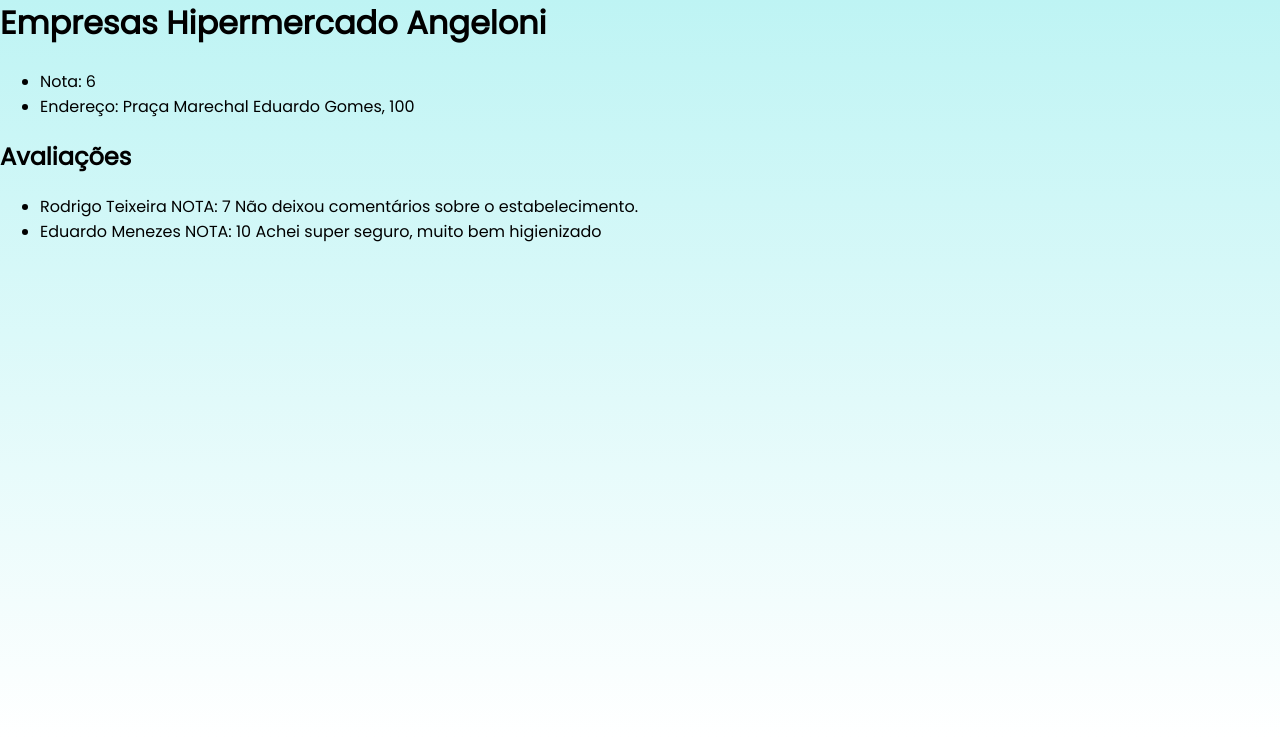
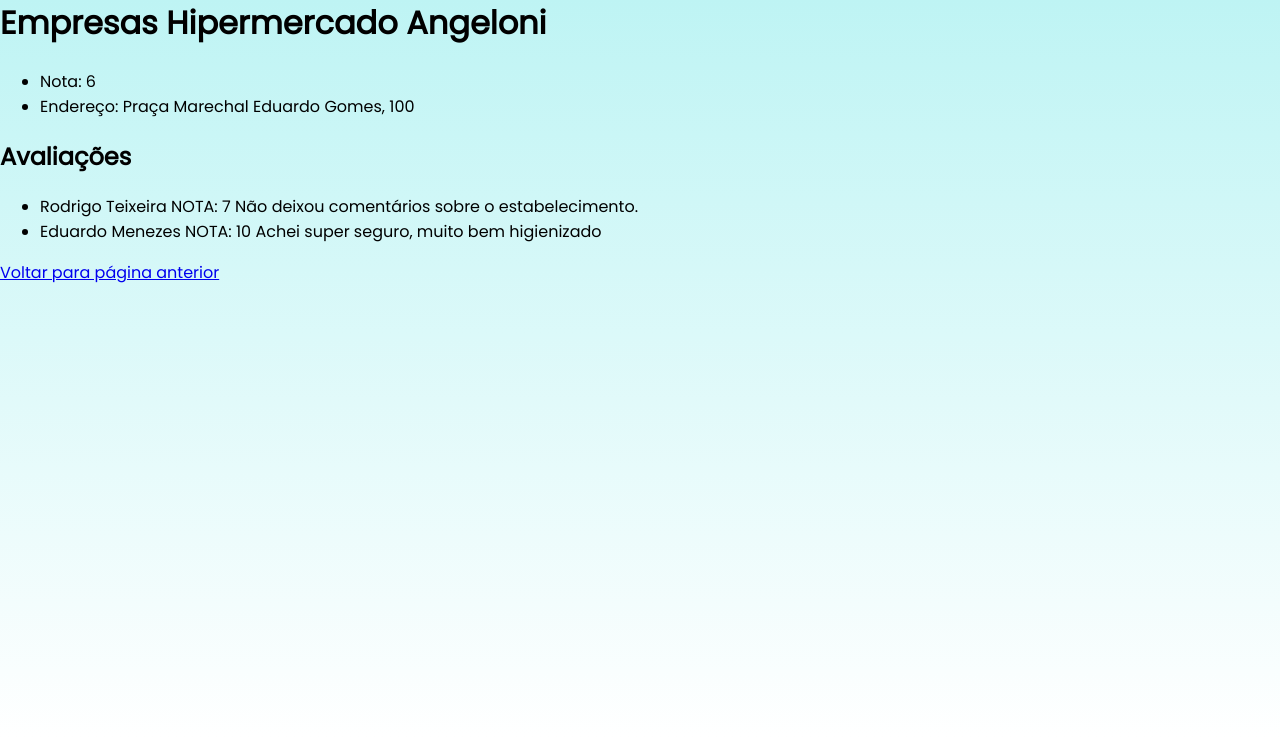
Before and after one commit to P1F/CoronaAQUI, a Django app: page /registros/1 in a window 1280 px wide. Shown: the part 82-821 px from the top of the page. Run offline with Django 3.2, Linux system fonts and the light colour scheme; data comes from the database, SQL or seed files in the repository; some libraries are stand-ins or nearby versions.

Commit message:
voltar para página anterior

```diff
--- a/registros/templates/registros/registro.html
+++ b/registros/templates/registros/registro.html
@@ -16,4 +16,6 @@
             <li>Empresa não avaliada ainda.</li>
         {% endfor %}
     </ul>
+
+    <a href="{% url 'index' %} ">Voltar para página anterior</a>
 {% endblock %}
```
